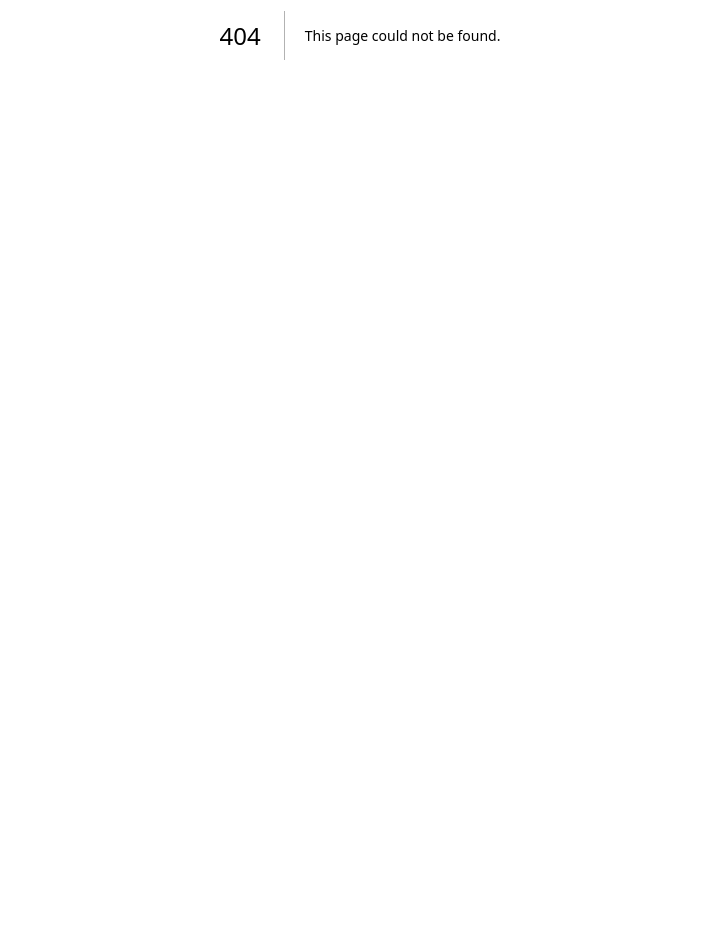
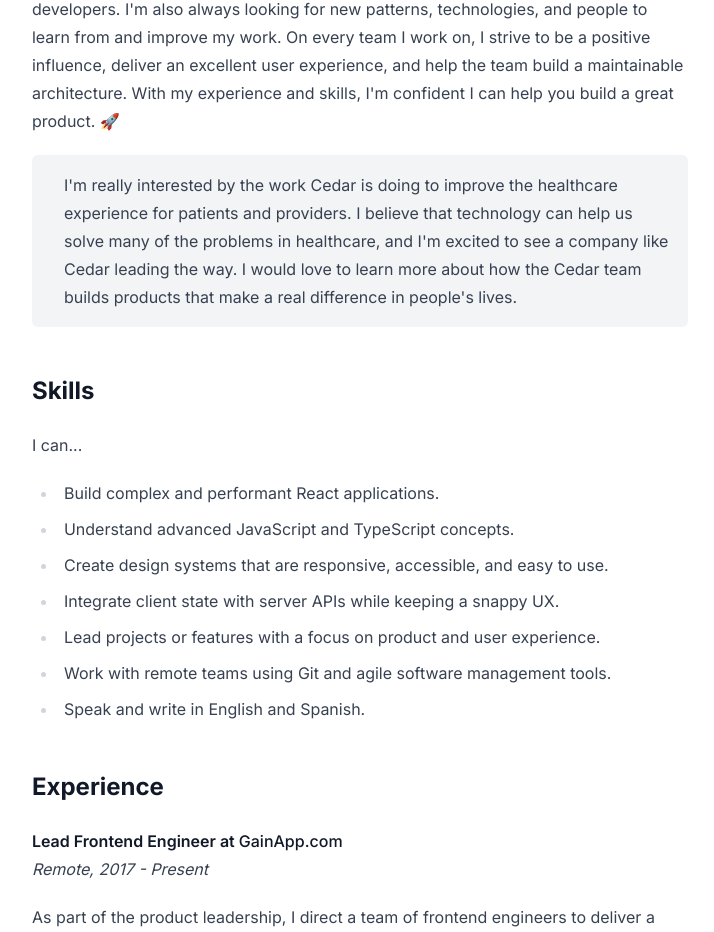
Before and after one commit to yadielar/yadielar.com, a Next.js app: page /cedar in a window 1280 px wide. Before the commit this address had no page. Shown: the part 365-1297 px from the top of the page, without its empty margins (280-994 px from the left). Before the commit the page ends 800 px from the top, so only its background shows below. Built offline with nearby package versions, Linux system fonts and the light colour scheme.

Commit message:
add cedar page

```diff
--- /dev/null
+++ b/pages/cedar.mdx
@@ -0,0 +1,70 @@
+import { MdxResumeLayout } from '@/components/mdx-resume-layout';
+import { CountYears } from '@/components/count-years';
+import { Callout } from '@/components/callout';
+
+Hello Cedarians, I'm a developer with <CountYears from={2009} />+ years of experience building for the web. I care a lot about building a great product that users love. My strongest skills are with React and TypeScript, but I also have a strong background in design and UX. I've been leading frontend teams for many years, offering guidance and mentorship to junior developers. I'm also always looking for new patterns, technologies, and people to learn from and improve my work. On every team I work on, I strive to be a positive influence, deliver an excellent user experience, and help the team build a maintainable architecture. With my experience and skills, I'm confident I can help you build a great product. 🚀
+
+<Callout image="https://www.cedar.com/wp-content/themes/cedar/assets/favicons/apple-touch-icon.png">
+  I'm really interested by the work Cedar is doing to improve the healthcare
+  experience for patients and providers. I believe that technology can help us
+  solve many of the problems in healthcare, and I'm excited to see a company
+  like Cedar leading the way. I would love to learn more about how the Cedar
+  team builds products that make a real difference in people's lives.
+</Callout>
+
+## Skills
+
+I can...
+
+- Build complex and performant React applications.
+- Understand advanced JavaScript and TypeScript concepts.
+- Create design systems that are responsive, accessible, and easy to use.
+- Integrate client state with server APIs while keeping a snappy UX.
+- Lead projects or features with a focus on product and user experience.
+- Work with remote teams using Git and agile software management tools.
+- Speak and write in English and Spanish.
+
+## Experience
+
+**Lead Frontend Engineer at <a href="https://gainapp.com/" className="no-underline " target="_blank" rel="noopener noreferrer">GainApp.com</a>**<br />
+_Remote, 2017 - Present_
+
+As part of the product leadership, I direct a team of frontend engineers to deliver a feature-rich product for marketing agencies. Catering to a fast-changing social media landscape, I work with my team to build new features efficiently while keeping
+the app performant and maintainable. Some product achievements I'm proud to have led include:
+
+- Launching complex features such as custom approval workflows, real-time collaboration, and image annotations, among others.
+- Designing the architecture for a complex editor UI that can support multiple social media platforms.
+- Building design systems for two of our products, improving UX consistency and developer efficiency.
+- Migrating the app from AngularJS to React with TypeScript while continuing to deliver new features and fixes.
+
+**Volunteer Frontend Engineer at JW.org**<br />
+_Remote, 2021 - Present_
+
+I volunteer my free time developing various web applications for the Jehovah's Witnesses worlwide organization under JW.org. I've had the privilege to work alongside very experienced engineers building apps related to video streaming, learning valuable skills across various programming disciplines, software architecture, and deployment.
+
+**Full-Stack Engineer at Arterra Mobility**<br />
+_Remote/Virginia, 2015 - 2017_
+
+Worked as a full-stack engineer and frontend consultant, involved with the integration of Arterra's MVNO platform with big telco companies entering the mobile market. Participated in API design and development, and led the creation of a functional testing suite for key platform interfaces. As the company's main frontend liaison, I collaborated with Comcast and Charter engineers to provide them with full-featured storefront prototypes of Xfinity and Spectrum's new mobile offerings.
+
+**Frontend Developer at Funnke / Wireless Idea Corp**<br />
+_San Juan, 2014 - 2015_
+
+Worked as a frontend developer, helping build advertising products for app & game developers. Developed the company's main product, a hybrid mobile app, using AngularJS and Ionic. Also developed internal tools for ad-ops and customer service using AngularJS, Node, Express & MongoDB, connecting various web services and aggregating and normalizing their data.
+
+**Web Developer & Designer at various marketing agencies**<br />
+_San Juan, 2009 - 2014_
+
+My formative years as a professional involved working as a designer and web developer for a few marketing agencies in Puerto Rico. Starting as a web designer, I quickly embraced web development and took ownership of many frontend projects. My responsibilities included the typical tasks of a web developer in the 2010s: slicing PSDs, wrangling PHP, developing WordPress themes, Flash banners, email templates with tables... you get the idea. 😅
+
+## Education
+
+UAGM, Gurabo PR — BA in Design, 2009
+
+export default function MDXPage({ children }) {
+  return (
+    <MdxResumeLayout documentTitle="Yadiel Arroyo - Front-End Developer">
+      {children}
+    </MdxResumeLayout>
+  );
+}
```
